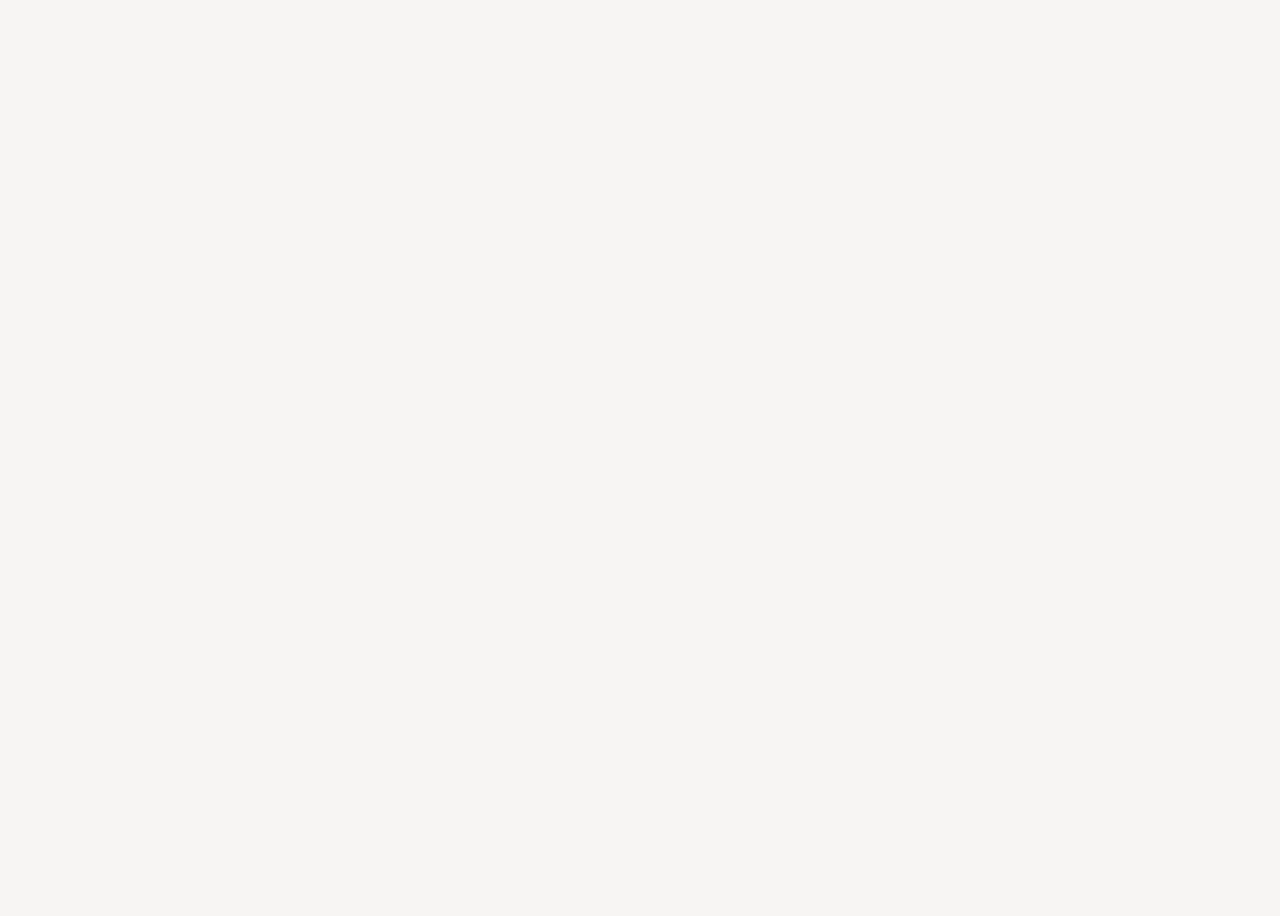
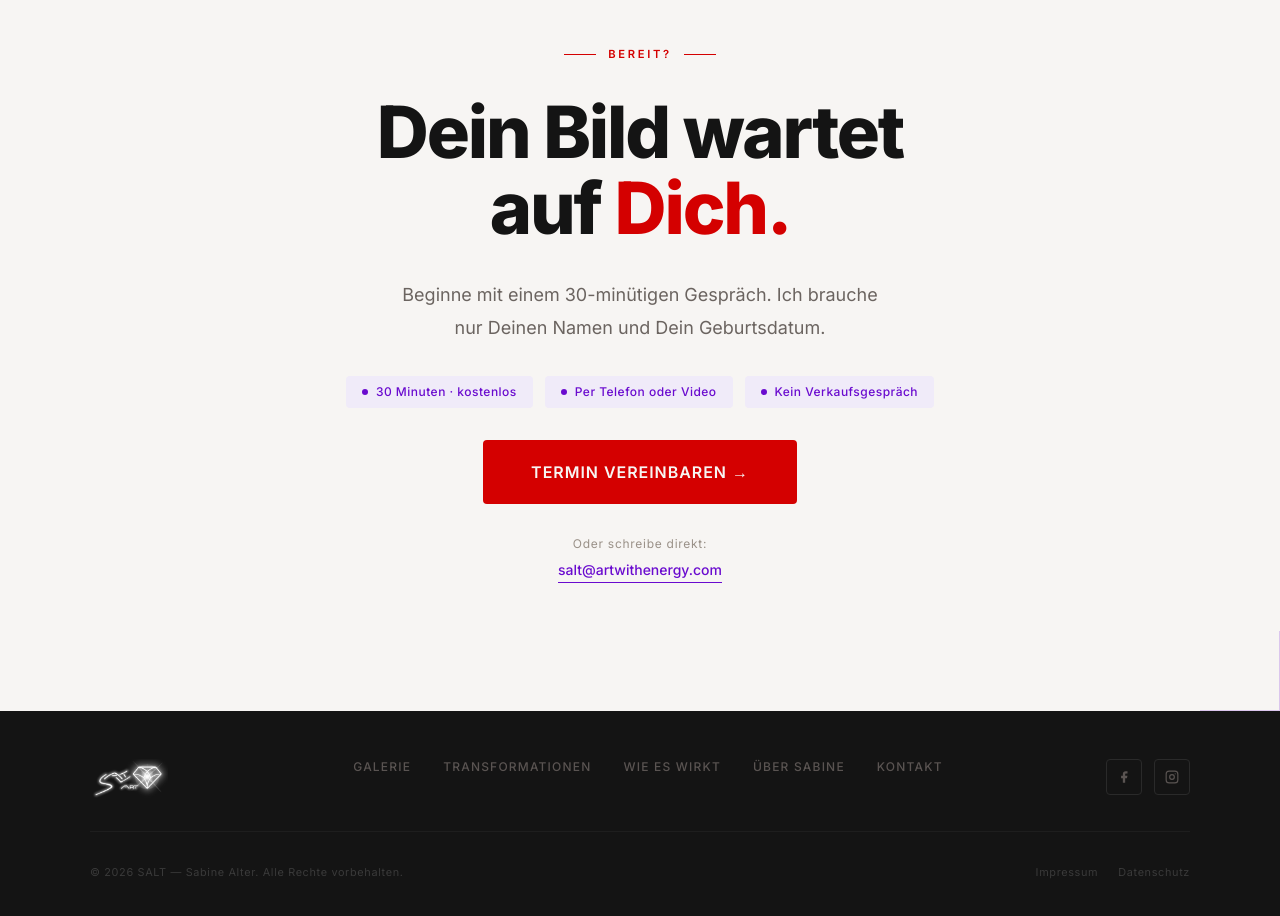
Before and after one commit to hamzaq453/salt, a Next.js app: page / in a window 1280 px wide. Shown: the part 9028-9944 px from the top of the page. Before the commit the page ends 8946 px from the top, so only its background shows below. Built offline with nearby package versions, Linux system fonts and the light colour scheme.

Commit message:
Refactor AckermannReview component to improve layout and styling, enhancing visual presentation and user experience.

```diff
--- /dev/null
+++ b/app/datenschutz/page.tsx
@@ -0,0 +1,14 @@
+export default function DatenschutzPage() {
+  return (
+    <main className="min-h-screen bg-salt-white px-6 pt-[72px]">
+      <div className="mx-auto max-w-[720px] py-20">
+        <h1 className="mb-6 font-sans text-3xl font-extrabold text-salt-black">
+          Datenschutzerklärung
+        </h1>
+        <p className="font-sans text-base leading-[1.8] font-normal text-salt-muted">
+          Inhalt folgt.
+        </p>
+      </div>
+    </main>
+  );
+}
--- /dev/null
+++ b/app/impressum/page.tsx
@@ -0,0 +1,14 @@
+export default function ImpressumPage() {
+  return (
+    <main className="min-h-screen bg-salt-white px-6 pt-[72px]">
+      <div className="mx-auto max-w-[720px] py-20">
+        <h1 className="mb-6 font-sans text-3xl font-extrabold text-salt-black">
+          Impressum
+        </h1>
+        <p className="font-sans text-base leading-[1.8] font-normal text-salt-muted">
+          Inhalt folgt.
+        </p>
+      </div>
+    </main>
+  );
+}
--- a/app/page.tsx
+++ b/app/page.tsx
@@ -1,6 +1,8 @@
+import Footer from "@/components/Footer";
 import Navbar from "@/components/Navbar";
 import AckermannReview from "@/components/sections/AckermannReview";
 import ChangeYourLife from "@/components/sections/ChangeYourLife";
+import CTASection from "@/components/sections/CTASection";
 import DiFrage from "@/components/sections/DiFrage";
 import DieGalerie from "@/components/sections/DieGalerie";
 import Hero from "@/components/sections/Hero";
@@ -22,6 +24,8 @@ export default function HomePage() {
       <WieDieBilderWirken />
       <AckermannReview />
       <ReviewsSlider />
+      <CTASection />
+      <Footer />
     </main>
   );
 }
--- /dev/null
+++ b/components/Footer.tsx
@@ -0,0 +1,114 @@
+import Image from "next/image";
+import Link from "next/link";
+
+const navLinks = [
+  { label: "Galerie", href: "/galerie" },
+  { label: "Transformationen", href: "/#transformationen" },
+  { label: "Wie es wirkt", href: "/#wie-es-wirkt" },
+  { label: "Über Sabine", href: "/#sabine" },
+  { label: "Kontakt", href: "/#kontakt" },
+] as const;
+
+const socialLinks = [
+  {
+    label: "Facebook",
+    href: "https://www.facebook.com/saltartwithenergy",
+    icon: (
+      <svg width="14" height="14" viewBox="0 0 24 24" fill="currentColor">
+        <path d="M18 2h-3a5 5 0 0 0-5 5v3H7v4h3v8h4v-8h3l1-4h-4V7a1 1 0 0 1 1-1h3z" />
+      </svg>
+    ),
+  },
+  {
+    label: "Instagram",
+    href: "https://www.instagram.com/sabine.alter/",
+    icon: (
+      <svg
+        width="14"
+        height="14"
+        viewBox="0 0 24 24"
+        fill="none"
+        stroke="currentColor"
+        strokeWidth="2"
+      >
+        <rect x="2" y="2" width="20" height="20" rx="5" ry="5" />
+        <circle cx="12" cy="12" r="4" />
+        <circle cx="17.5" cy="6.5" r="1" fill="currentColor" stroke="none" />
+      </svg>
+    ),
+  },
+] as const;
+
+export default function Footer() {
+  const year = new Date().getFullYear();
+
+  return (
+    <footer className="bg-salt-black px-6 py-12">
+      <div className="mx-auto flex max-w-[1100px] flex-col gap-8">
+        <div className="flex flex-col items-center justify-between gap-8 md:flex-row md:items-start">
+          <Link href="/" className="shrink-0">
+            <div className="relative h-10 w-[100px]">
+              <Image
+                src="/Logo1.png"
+                alt="SALT — art with energy"
+                fill
+                className="object-contain object-left brightness-0 invert"
+                sizes="100px"
+              />
+            </div>
+          </Link>
+
+          <nav className="flex flex-wrap items-center justify-center gap-6 md:gap-8">
+            {navLinks.map((link) => (
+              <Link
+                key={link.label}
+                href={link.href}
+                className="font-sans text-xs font-medium tracking-[0.1em] text-[#5a5452] uppercase transition-colors duration-200 hover:text-salt-white"
+              >
+                {link.label}
+              </Link>
+            ))}
+          </nav>
+
+          <div className="flex shrink-0 items-center gap-3">
+            {socialLinks.map((social) => (
+              <a
+                key={social.label}
+                href={social.href}
+                target="_blank"
+                rel="noopener noreferrer"
+                aria-label={social.label}
+                className="flex h-9 w-9 items-center justify-center rounded-[4px] border border-[#2a2a2a] bg-transparent text-[#5a5452] transition-all duration-200 hover:border-salt-violet hover:text-salt-violet"
+              >
+                {social.icon}
+              </a>
+            ))}
+          </div>
+        </div>
+
+        <div className="h-px w-full bg-[#1e1e1e]" />
+
+        <div className="flex flex-col items-center justify-between gap-3 sm:flex-row">
+          <p className="font-sans text-[0.68rem] font-normal tracking-[0.06em] text-[#3a3a3a]">
+            © {year} SALT — Sabine Alter. Alle Rechte vorbehalten.
+          </p>
+
+          <div className="flex items-center gap-5">
+            <Link
+              href="/impressum"
+              className="font-sans text-[0.68rem] font-normal tracking-[0.06em] text-[#3a3a3a] transition-colors duration-200 hover:text-[#5a5452]"
+            >
+              Impressum
+            </Link>
+            <Link
+              href="/datenschutz"
+              className="font-sans text-[0.68rem] font-normal tracking-[0.06em] text-[#3a3a3a] transition-colors duration-200 hover:text-[#5a5452]"
+            >
+              Datenschutz
+            </Link>
+          </div>
+        </div>
+      </div>
+    </footer>
+  );
+}
--- a/components/sections/AckermannReview.tsx
+++ b/components/sections/AckermannReview.tsx
@@ -7,7 +7,7 @@ export default function AckermannReview() {
   useScrollReveal();
 
   return (
-    <section id="ackermann" className="bg-salt-white px-6 py-20">
+    <section id="transformationen" className="bg-salt-white px-6 py-20">
       <div className="mx-auto mb-14 flex max-w-[1100px] flex-col items-center text-center">
         <div
           className="reveal-on-scroll mb-6 flex items-center gap-3"
--- /dev/null
+++ b/components/sections/CTASection.tsx
@@ -0,0 +1,115 @@
+"use client";
+
+import { useScrollReveal } from "@/hooks/useScrollReveal";
+
+export default function CTASection() {
+  useScrollReveal();
+
+  const pills = [
+    "30 Minuten · kostenlos",
+    "Per Telefon oder Video",
+    "Kein Verkaufsgespräch",
+  ];
+
+  return (
+    <section
+      id="kontakt"
+      className="relative overflow-hidden bg-salt-white px-6 py-32"
+    >
+      <div
+        aria-hidden="true"
+        className="pointer-events-none absolute top-0 left-0 h-20 w-20"
+        style={{
+          borderTop: "1px solid rgba(212, 0, 0, 0.2)",
+          borderLeft: "1px solid rgba(212, 0, 0, 0.2)",
+        }}
+      />
+
+      <div
+        aria-hidden="true"
+        className="pointer-events-none absolute right-0 bottom-0 h-20 w-20"
+        style={{
+          borderRight: "1px solid rgba(106, 11, 207, 0.2)",
+          borderBottom: "1px solid rgba(106, 11, 207, 0.2)",
+        }}
+      />
+
+      <div className="relative z-10 mx-auto flex max-w-[680px] flex-col items-center gap-8 text-center">
+        <div
+          className="reveal-on-scroll flex items-center gap-3"
+          style={{ transitionDelay: "0ms" }}
+        >
+          <span className="inline-block h-px w-8 shrink-0 bg-salt-crimson" />
+          <p className="font-sans text-[0.7rem] font-semibold tracking-[0.24em] text-salt-crimson uppercase">
+            Bereit?
+          </p>
+          <span className="inline-block h-px w-8 shrink-0 bg-salt-crimson" />
+        </div>
+
+        <h2
+          className="reveal-on-scroll font-sans font-extrabold tracking-[-0.03em] text-salt-black leading-[1.05]"
+          style={{
+            fontSize: "clamp(2.5rem, 6vw, 4.5rem)",
+            transitionDelay: "100ms",
+          }}
+        >
+          Dein Bild wartet
+          <br />
+          auf{" "}
+          <span className="text-salt-crimson">Dich.</span>
+        </h2>
+
+        <p
+          className="reveal-on-scroll max-w-[480px] font-sans text-lg leading-[1.85] font-normal text-salt-muted"
+          style={{ transitionDelay: "180ms" }}
+        >
+          Beginne mit einem 30-minütigen Gespräch. Ich brauche nur Deinen Namen
+          und Dein Geburtsdatum.
+        </p>
+
+        <div
+          className="reveal-on-scroll flex flex-wrap items-center justify-center gap-3"
+          style={{ transitionDelay: "240ms" }}
+        >
+          {pills.map((item) => (
+            <div
+              key={item}
+              className="flex items-center gap-2 rounded-[4px] bg-salt-violet-light px-4 py-2"
+            >
+              <div className="h-1.5 w-1.5 shrink-0 rounded-full bg-salt-violet" />
+              <p className="font-sans text-xs font-medium tracking-[0.04em] text-salt-violet">
+                {item}
+              </p>
+            </div>
+          ))}
+        </div>
+
+        <div className="reveal-on-scroll" style={{ transitionDelay: "320ms" }}>
+          <a
+            href="https://calendly.com/salt-art/30min"
+            target="_blank"
+            rel="noopener noreferrer"
+            className="inline-block cursor-pointer rounded-[4px] bg-salt-crimson px-12 py-5 font-sans text-base font-semibold tracking-[0.06em] text-salt-white uppercase transition-colors duration-200 hover:bg-[#b8002a] hover:text-salt-white"
+          >
+            Termin vereinbaren →
+          </a>
+        </div>
+
+        <div
+          className="reveal-on-scroll flex flex-col items-center gap-2"
+          style={{ transitionDelay: "400ms" }}
+        >
+          <p className="font-sans text-xs font-normal tracking-[0.06em] text-salt-muted-light">
+            Oder schreibe direkt:
+          </p>
+          <a
+            href="mailto:salt@artwithenergy.com"
+            className="border-b border-salt-violet pb-0.5 font-sans text-sm font-medium text-salt-violet transition-colors duration-200 hover:border-salt-black hover:text-salt-black"
+          >
+            salt@artwithenergy.com
+          </a>
+        </div>
+      </div>
+    </section>
+  );
+}
--- a/components/sections/Hero.tsx
+++ b/components/sections/Hero.tsx
@@ -232,7 +232,10 @@ export default function Hero() {
   } as CSSProperties;
 
   return (
-    <section className="min-h-screen pt-[72px] grid grid-cols-1 overflow-hidden bg-salt-white md:grid-cols-2">
+    <section
+      id="sabine"
+      className="grid min-h-screen grid-cols-1 overflow-hidden bg-salt-white pt-[72px] md:grid-cols-2"
+    >
       {/* LEFT COLUMN */}
       <div className="flex flex-col justify-center px-6 py-14 md:px-16 md:py-20">
         <p
```
